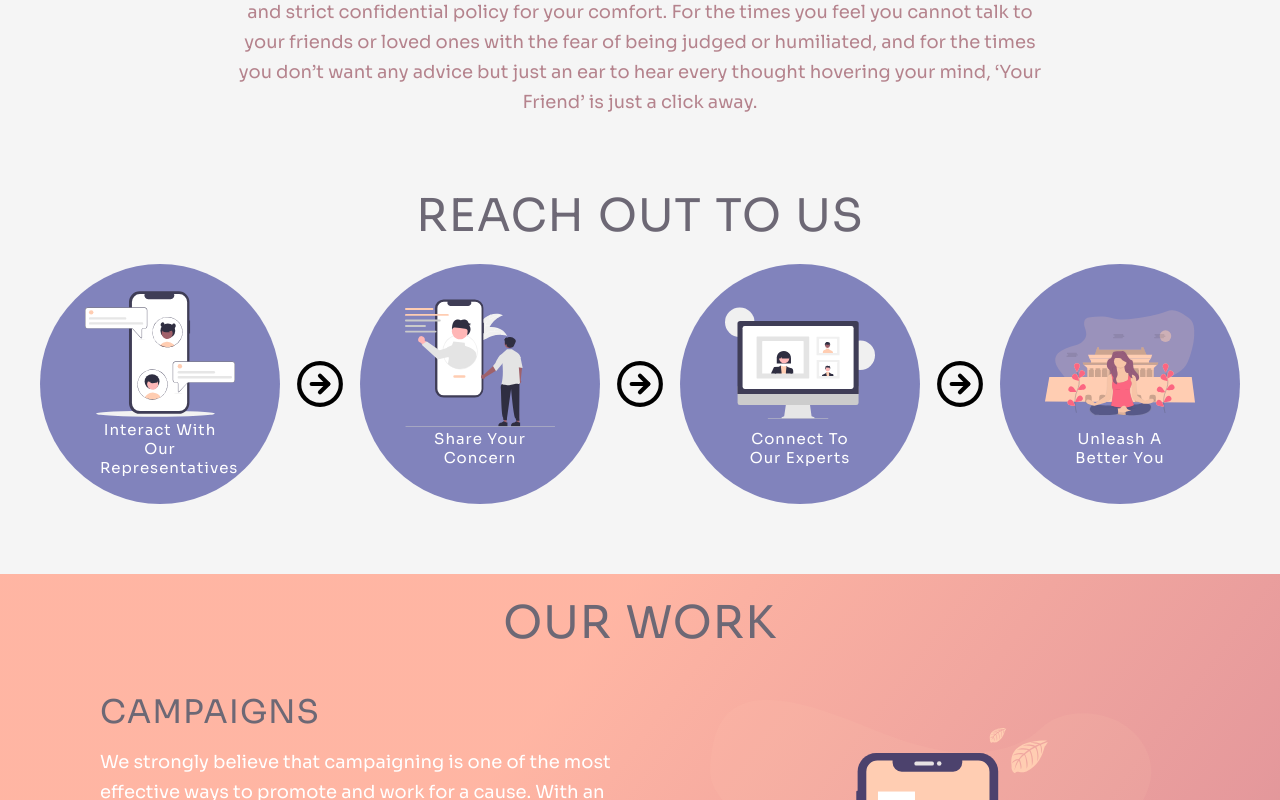
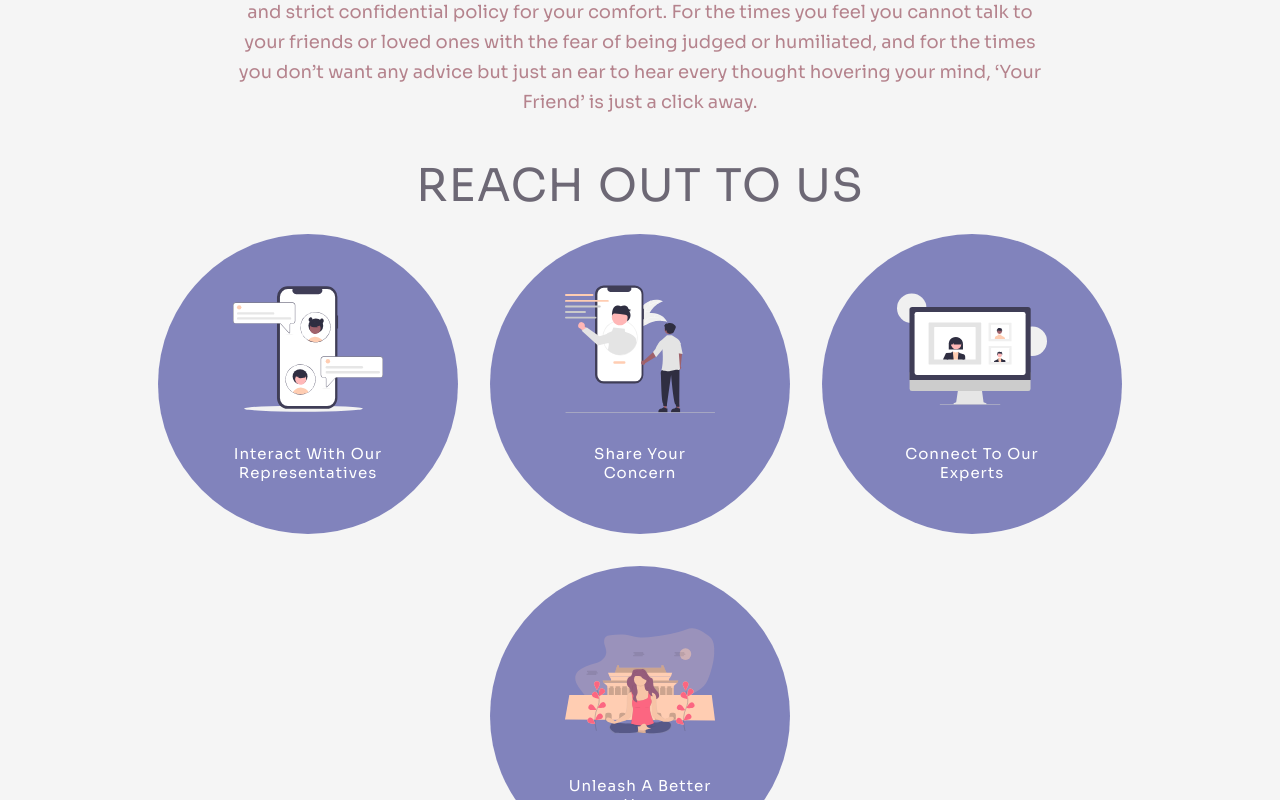
Before and after one commit to tashi2408/yourFriend, a React (Create React App) app: page / in a window 1280 px wide. Shown: the part 980-1780 px from the top of the page. Built offline with nearby package versions, Linux system fonts and the light colour scheme.

Commit message:
💄 remove arrows from reach out

```diff
--- a/src/pages/home/reachOut/segment.css
+++ b/src/pages/home/reachOut/segment.css
@@ -1,32 +1,31 @@
-.reach-out {
-  max-width: 1200px;
-  margin: 50px auto;
-}
-
 .reach-out-points {
   display: flex;
   flex-wrap: wrap;
   justify-content: center;
   align-items: center;
-  margin-top: 20px;
+  max-width: inherit;
+  padding: 20px;
+  gap: 32px;
 }
 
 .reach-point {
   display: flex;
   justify-content: center;
   align-items: center;
-  margin-bottom: 20px;
+  position: relative;
+  z-index: 50;
 }
 
 .reach-out-point {
   background-color: var(--purple);
-  height: 30vh;
-  width: 30vh;
+  height: 300px;
+  width: 300px;
   border-radius: 50%;
   display: flex;
   flex-direction: column;
   justify-content: center;
   align-items: center;
+  gap: 8px;
 }
 
 .reach-out-point img {
@@ -43,11 +42,12 @@
   width: 50%;
   text-align: center;
   border-radius: 50%;
-  margin-top: -9px;
 }
 
 .reach-out-arrow {
   height: 50px;
   width: 50px;
-  margin: 0 15px;
+  position: absolute;
+  right: -50px;
+  z-index: 100;
 }
--- a/src/pages/home/reachOut/segment.jsx
+++ b/src/pages/home/reachOut/segment.jsx
@@ -1,45 +1,37 @@
-import React from "react";
-import "./segment.css";
-import share from "./Images/share.svg";
-import interact from "./Images/interact.svg";
-import connect from "./Images/connect.svg";
-import unleash from "./Images/unleash.svg";
-import { FiArrowRightCircle } from "react-icons/fi";
+import React from 'react';
+import './segment.css';
+import share from './Images/share.svg';
+import interact from './Images/interact.svg';
+import connect from './Images/connect.svg';
+import unleash from './Images/unleash.svg';
+import { FiArrowRightCircle } from 'react-icons/fi';
 
 function Segment() {
   return (
-    <div class="reach-out">
-      {/* <h1>INTERACT WITH OUR REPRESENTATIVE</h1>
-      <h1>SHARE YOUR CONCERN</h1>
-      <h1>CONNECT TO OUR EXPERTS</h1>
-      <h1>UNLEASH A BETTER YOU</h1> */}
+    <div class="wrapper">
       <h1 className="primary-heading">Reach out to us</h1>
-
       <div className="reach-out-points">
         <div className="reach-point">
           <div className="reach-out-point">
-            <img src={interact} />
+            <img src={interact} alt="interact" />
             <h2>interact with our representatives</h2>
           </div>
-          <FiArrowRightCircle class="reach-out-arrow" />
         </div>
         <div className="reach-point">
           <div className="reach-out-point">
-            <img src={share} />
+            <img src={share} alt="share" />
             <h2>share your concern</h2>
           </div>
-          <FiArrowRightCircle class="reach-out-arrow" />
         </div>
         <div className="reach-point">
           <div className="reach-out-point">
-            <img src={connect} />
+            <img src={connect} alt="connect" />
             <h2>connect to our experts</h2>
           </div>
-          <FiArrowRightCircle class="reach-out-arrow" />
         </div>
         <div className="reach-point">
           <div className="reach-out-point">
-            <img src={unleash} />
+            <img src={unleash} alt="unleash" />
             <h2>unleash a better you</h2>
           </div>
         </div>
```
